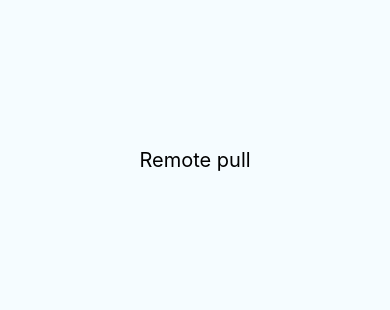
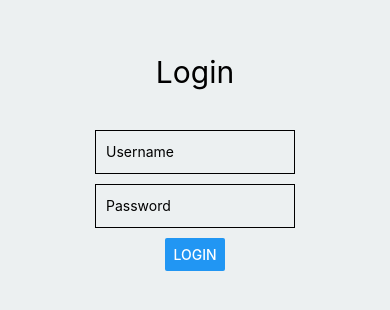
Before and after one commit to abtom61/knudu, a React Native app in the folder knudu/: screen / in a window 390 px wide. Shown: the part 260-570 px from the top of the page. Built offline with nearby package versions, Linux system fonts and the light colour scheme.

Commit message:
11.09.2018 A.Samed - Login Page erstellt

```diff
--- a/knudu/App.js
+++ b/knudu/App.js
@@ -1,13 +1,5 @@
-/**
- * Sample React Native App
- * https://github.com/facebook/react-native
- *
- * @format
- * @flow
- */
-
 import React, {Component} from 'react';
-import {Platform, StyleSheet, Text, View} from 'react-native';
+import {Alert, Button, TextInput, Platform, StyleSheet, Text, View} from 'react-native';
 
 const instructions = Platform.select({
   ios: 'Press Cmd+R to reload,\n' + 'Cmd+D or shake for dev menu',
@@ -16,24 +8,62 @@ const instructions = Platform.select({
     'Shake or press menu button for dev menu',
 });
 
-type Props = {};
-export default class App extends Component<Props> {
+export default class App extends Component{
+  constructor(props) {
+    super(props);
+
+    this.state = {
+      username: '',
+      password: '',
+    };
+  }
+
+  onLogin() {
+    const { username, password } = this.state;
+    Alert.alert('Credentials', `${username} + ${password}`);
+  }
+
   render() {
     return (
       <View style={styles.container}>
-        <Text style={styles.welcome}>Remote pull</Text>
-        <Text style={styles.instructions}>{instructions}</Text>
+        <Text style={styles.ueberschrift}>
+          Login
+        </Text>
+        <TextInput
+          value={this.state.username}
+          onChangeText={(username) => this.setState({ username })}
+          placeholder={'Username'}
+          style={styles.input}
+        />
+        <TextInput
+          value={this.state.password}
+          onChangeText={(password) => this.setState({ password })}
+          placeholder={'Password'}
+          secureTextEntry={true}
+          style={styles.input}
+        />
+
+        <Button
+          title={'Login'}
+          style={styles.input}
+          onPress={this.onLogin.bind(this)}
+        />
       </View>
     );
   }
 }
 
 const styles = StyleSheet.create({
+
   container: {
     flex: 1,
     justifyContent: 'center',
     alignItems: 'center',
-    backgroundColor: '#F5FCFF',
+    backgroundColor: '#ecf0f1',
+  },
+  ueberschrift:{
+    fontSize: 30,
+    marginBottom: 40,
   },
   welcome: {
     fontSize: 20,
@@ -45,4 +75,12 @@ const styles = StyleSheet.create({
     color: '#333333',
     marginBottom: 5,
   },
+  input: {
+    width: 200,
+    height: 44,
+    padding: 10,
+    borderWidth: 1,
+    borderColor: 'black',
+    marginBottom: 10,
+  },
 });
```
